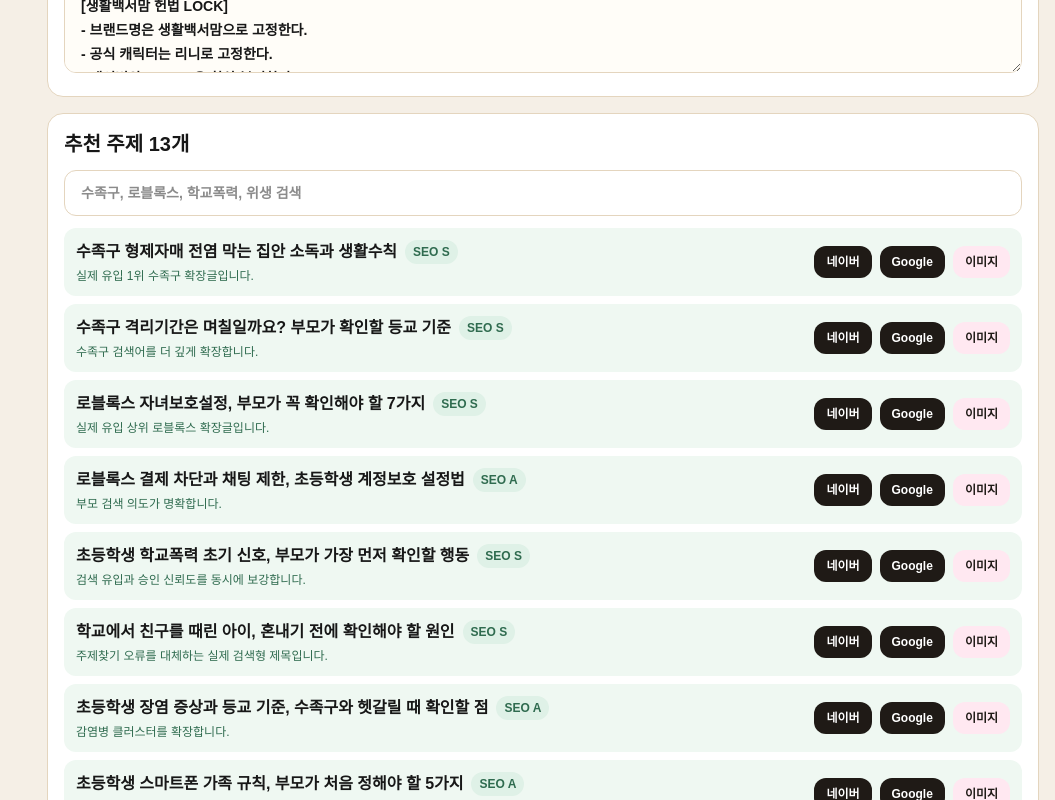
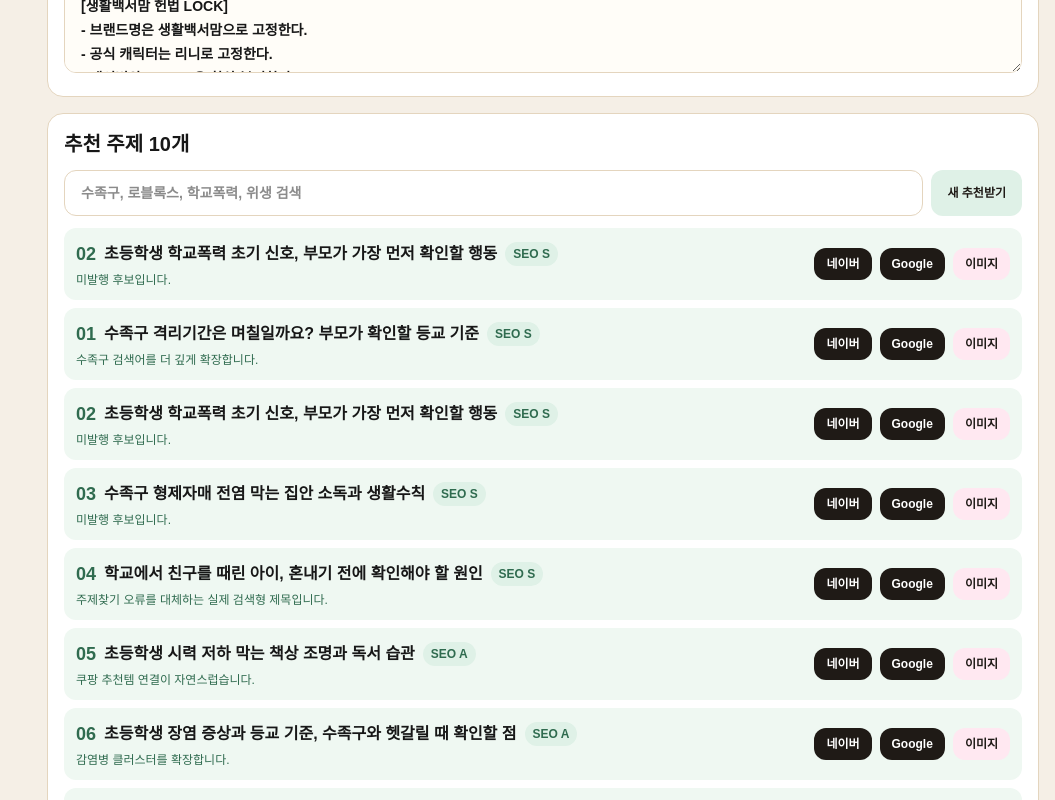
Before and after one commit to yusun7749-art/LifeBookMom-OS, a Next.js app: page /content-studio in a window 1280 px wide. Shown: the part 1640-2440 px from the top of the page, without its empty margins (225-1280 px from the left). Built offline with nearby package versions, Linux system fonts and the light colour scheme.

Commit message:
Project037 Refresh 10 Recommendations

```diff
--- a/components/v4/ContentStudioHome.tsx
+++ b/components/v4/ContentStudioHome.tsx
@@ -6,6 +6,25 @@
 import { buildImagePrompt } from "../../data/v4/imageGuardV2";
 import { readOperationStore, setSelectedTopic } from "../../data/v4/operationStore";
 import { Box, SeoBadge, Shell, WriteButton } from "./UsableLayout";
+
+const PAGE_SIZE = 10;
+
+function shuffleWithSeed<T>(items: T[], seed: number) {
+  const arr = [...items];
+  let s = seed || Date.now();
+
+  const random = () => {
+    s = (s * 9301 + 49297) % 233280;
+    return s / 233280;
+  };
+
+  for (let i = arr.length - 1; i > 0; i -= 1) {
+    const j = Math.floor(random() * (i + 1));
+    [arr[i], arr[j]] = [arr[j], arr[i]];
+  }
+
+  return arr;
+}
 
 function useQueryParam(name: string) {
   if (typeof window === "undefined") return "";
@@ -20,6 +39,9 @@
   const [topic, setTopic] = useState(topicFromUrl || storedTopic || recommended[0]?.title || "");
   const [mode, setMode] = useState(modeFromUrl);
   const [search, setSearch] = useState("");
+  const [seed, setSeed] = useState(0);
+
+  useEffect(() => setSeed(Date.now()), []);
 
   useEffect(() => {
     if (topicFromUrl) {
@@ -34,14 +56,16 @@
 
   const filteredRecommendations = useMemo(() => {
     const q = search.trim().toLowerCase();
-    if (!q) return recommended;
-    return recommended.filter((r) => [r.title, r.reason, r.relation].join(" ").toLowerCase().includes(q));
-  }, [search]);
+    if (!q) return shuffleWithSeed(recommended, seed).slice(0, PAGE_SIZE);
+    return recommended.filter((r) => [r.title, r.reason, r.relation].join(" ").toLowerCase().includes(q)).slice(0, PAGE_SIZE);
+  }, [search, seed]);
 
   const changeTopic = (value: string) => {
     setTopic(value);
     setSelectedTopic(value);
   };
+
+  const refresh = () => setSeed(Date.now() + Math.floor(Math.random() * 999999));
 
   const copyAndOpen = async () => {
     setSelectedTopic(topic);
@@ -50,7 +74,7 @@
   };
 
   return (
-    <Shell title="글쓰기" desc="직접 입력하거나 추천 주제를 선택해 네이버·Google·이미지 명령을 복사합니다.">
+    <Shell title="글쓰기" desc="추천 주제는 10개만 표시하고, 새로고침이나 새 추천받기로 다른 후보를 보여줍니다.">
       <section className="rounded-2xl border border-[#E4D5BE] bg-white p-4">
         <div className="flex flex-wrap items-center justify-between gap-3">
           <div>
@@ -64,14 +88,12 @@
           <div className="rounded-xl bg-[#FFFDF8] p-3">
             <p className="text-xs font-black text-[#7A6B5B]">현재 주제</p>
             <input value={topic} onChange={(event) => changeTopic(event.target.value)} className="mt-2 w-full rounded-xl border border-[#E4D5BE] px-3 py-3 text-sm font-bold outline-none" />
-
             <div className="mt-3 flex flex-wrap gap-2">
               <button type="button" onClick={() => setMode("naver")} className={`rounded-xl px-3 py-2 text-xs font-black ${mode === "naver" ? "bg-[#1F1A16] text-white" : "bg-white text-[#1F1A16]"}`}>네이버 작성</button>
               <button type="button" onClick={() => setMode("google")} className={`rounded-xl px-3 py-2 text-xs font-black ${mode === "google" ? "bg-[#1F1A16] text-white" : "bg-white text-[#1F1A16]"}`}>Google 작성</button>
               <button type="button" onClick={() => setMode("image")} className={`rounded-xl px-3 py-2 text-xs font-black ${mode === "image" ? "bg-[#1F1A16] text-white" : "bg-white text-[#1F1A16]"}`}>이미지 제작</button>
             </div>
           </div>
-
           <div className="rounded-xl bg-[#EFF8F2] p-3">
             <p className="text-xs font-black text-[#2F6B4F]">절대 변경 금지 규칙</p>
             <div className="mt-2 max-h-64 space-y-1 overflow-y-auto">
@@ -87,7 +109,6 @@
             {"output" in currentRules ? currentRules.output.map((item) => <div key={item} className="rounded-xl bg-[#FFFDF8] p-3 text-sm font-bold">{item}</div>) : <div className="rounded-xl bg-[#FFFDF8] p-3 text-sm font-bold">이미지 프롬프트</div>}
           </div>
         </Box>
-
         <Box title="이번 모드 규칙">
           <div className="grid gap-2">
             {currentRules.rules.map((item) => <div key={item} className="rounded-xl bg-[#FFFDF8] p-3 text-sm font-bold">{item}</div>)}
@@ -102,13 +123,17 @@
       </div>
 
       <div className="mt-4">
-        <Box title={`추천 주제 ${filteredRecommendations.length}개`}>
-          <input value={search} onChange={(e) => setSearch(e.target.value)} placeholder="수족구, 로블록스, 학교폭력, 위생 검색" className="mb-3 w-full rounded-xl border border-[#E4D5BE] px-4 py-3 text-sm font-bold outline-none" />
-          <div className="max-h-[620px] space-y-2 overflow-y-auto">
-            {filteredRecommendations.map((r) => (
-              <div key={r.title} className="flex flex-wrap items-center justify-between gap-2 rounded-xl bg-[#EFF8F2] p-3">
+        <Box title="추천 주제 10개">
+          <div className="mb-3 flex flex-wrap gap-2">
+            <input value={search} onChange={(e) => setSearch(e.target.value)} placeholder="수족구, 로블록스, 학교폭력, 위생 검색" className="min-w-[300px] flex-1 rounded-xl border border-[#E4D5BE] px-4 py-3 text-sm font-bold outline-none" />
+            <button onClick={refresh} className="rounded-xl bg-[#DFF1E7] px-4 py-2 text-xs font-black text-[#1F1A16]">새 추천받기</button>
+          </div>
+          <div className="space-y-2">
+            {filteredRecommendations.map((r, index) => (
+              <div key={`${seed}-${r.title}`} className="flex flex-wrap items-center justify-between gap-2 rounded-xl bg-[#EFF8F2] p-3">
                 <div>
                   <div className="flex flex-wrap items-center gap-2">
+                    <span className="text-lg font-black text-[#2F6B4F]">{String(index + 1).padStart(2, "0")}</span>
                     <p className="font-black">{r.title}</p>
                     <SeoBadge grade={r.seoGrade} />
                   </div>
--- a/components/v4/OperationHome.tsx
+++ b/components/v4/OperationHome.tsx
@@ -1,32 +1,60 @@
 "use client";
 
 import Link from "next/link";
-import { useMemo, useState } from "react";
+import { useEffect, useMemo, useState } from "react";
 import { recommended, stats } from "../../data/v4/usableERP";
 import { markTopicHidden, setSelectedTopic } from "../../data/v4/operationStore";
 import { useOperationStoreState } from "./useOperationStore";
 import { Shell } from "./UsableLayout";
 
+const PAGE_SIZE = 10;
+
+function shuffleWithSeed<T>(items: T[], seed: number) {
+  const arr = [...items];
+  let s = seed || Date.now();
+
+  const random = () => {
+    s = (s * 9301 + 49297) % 233280;
+    return s / 233280;
+  };
+
+  for (let i = arr.length - 1; i > 0; i -= 1) {
+    const j = Math.floor(random() * (i + 1));
+    [arr[i], arr[j]] = [arr[j], arr[i]];
+  }
+
+  return arr;
+}
+
 export default function OperationHome() {
   const [query, setQuery] = useState("");
+  const [seed, setSeed] = useState(0);
   const store = useOperationStoreState();
 
-  const rows = useMemo(() => {
+  useEffect(() => {
+    setSeed(Date.now());
+  }, []);
+
+  const baseRows = useMemo(() => {
     const q = query.trim().toLowerCase();
+
     return recommended
       .filter((item) => !store.hiddenTopicTitles.includes(item.title))
+      .filter((item) => !store.publishedTitles.includes(item.title))
+      .filter((item) => !store.duplicateTitles.includes(item.title))
       .filter((item) => !q || [item.title, item.group, item.relation, item.reason].join(" ").toLowerCase().includes(q));
-  }, [query, store.hiddenTopicTitles]);
+  }, [query, store.hiddenTopicTitles, store.publishedTitles, store.duplicateTitles]);
 
-  const publishedCount = store.publishedTitles.length;
-  const duplicateCount = store.duplicateTitles.length;
+  const rows = useMemo(() => {
+    if (query.trim()) return baseRows.slice(0, PAGE_SIZE);
+    return shuffleWithSeed(baseRows, seed).slice(0, PAGE_SIZE);
+  }, [baseRows, seed, query]);
 
-  const hide = (title: string, state: "published" | "duplicate") => {
-    markTopicHidden(title, state);
-  };
+  const refresh = () => setSeed(Date.now() + Math.floor(Math.random() * 999999));
+  const hide = (title: string, state: "published" | "duplicate") => markTopicHidden(title, state);
 
   return (
-    <Shell title="데이터센터" desc="실제 발행 데이터와 Revenue 추천주제를 관리합니다. 발행완료/중복 상태는 저장됩니다.">
+    <Shell title="데이터센터" desc="Revenue 추천주제는 10개만 표시하고, 새로고침이나 새 추천받기로 다른 후보를 보여줍니다.">
       <section className="grid gap-3 md:grid-cols-4">
         {stats.map((s) => (
           <Link key={s.title} href={s.link} className="rounded-2xl bg-white p-4">
@@ -38,8 +66,13 @@
 
       <section className="mt-4 rounded-2xl border border-[#E4D5BE] bg-white p-4">
         <div className="flex flex-wrap items-center justify-between gap-3">
-          <h2 className="text-xl font-black">Revenue 추천 주제</h2>
-          <div className="text-xs font-black text-[#6F6255]">발행 {publishedCount} · 중복제외 {duplicateCount} · 표시 {rows.length}</div>
+          <div>
+            <h2 className="text-xl font-black">오늘의 Revenue 추천주제 10개</h2>
+            <p className="mt-1 text-xs font-bold text-[#6F6255]">
+              전체 후보 {baseRows.length}개 · 현재 표시 {rows.length}개 · 발행 {store.publishedTitles.length} · 중복제외 {store.duplicateTitles.length}
+            </p>
+          </div>
+          <button onClick={refresh} className="rounded-xl bg-[#DFF1E7] px-4 py-2 text-xs font-black text-[#1F1A16]">새 추천받기</button>
         </div>
 
         <div className="mt-3 flex gap-2">
@@ -48,12 +81,15 @@
         </div>
 
         <div className="mt-3 divide-y divide-[#EEE4D6]">
-          {rows.map((item) => (
-            <div key={item.title} className="flex flex-wrap items-center justify-between gap-2 py-2">
-              <div className="min-w-0 flex-1">
-                <p className="font-black">{item.title}</p>
-                <p className="mt-1 text-xs text-[#6F6255]">SEO {item.seoGrade} · {item.relation}</p>
-                <p className="mt-1 text-xs text-[#2F6B4F]">{item.reason}</p>
+          {rows.map((item, index) => (
+            <div key={`${seed}-${item.title}`} className="flex flex-wrap items-center justify-between gap-2 py-2">
+              <div className="flex min-w-0 flex-1 gap-3">
+                <div className="w-7 shrink-0 text-xl font-black text-[#2F6B4F]">{String(index + 1).padStart(2, "0")}</div>
+                <div className="min-w-0 flex-1">
+                  <p className="font-black">{item.title}</p>
+                  <p className="mt-1 text-xs text-[#6F6255]">SEO {item.seoGrade} · {item.relation}</p>
+                  <p className="mt-1 text-xs text-[#2F6B4F]">{item.reason}</p>
+                </div>
               </div>
               <div className="flex flex-wrap gap-2">
                 <Link onClick={() => setSelectedTopic(item.title)} href={`/content-studio?topic=${encodeURIComponent(item.title)}&mode=naver`} className="rounded-xl bg-[#1F1A16] px-3 py-2 text-xs font-black text-white">네이버</Link>
@@ -64,7 +100,7 @@
               </div>
             </div>
           ))}
-          {rows.length === 0 ? <p className="py-5 text-sm font-bold text-[#6F6255]">표시할 추천 주제가 없습니다. 검색어를 바꾸거나 발행완료/중복 처리된 항목을 확인하세요.</p> : null}
+          {rows.length === 0 ? <p className="py-5 text-sm font-bold text-[#6F6255]">표시할 추천 주제가 없습니다.</p> : null}
         </div>
       </section>
     </Shell>
```
Also changed, not shown: 1 other file (tests, documents, lock files or other folders).
